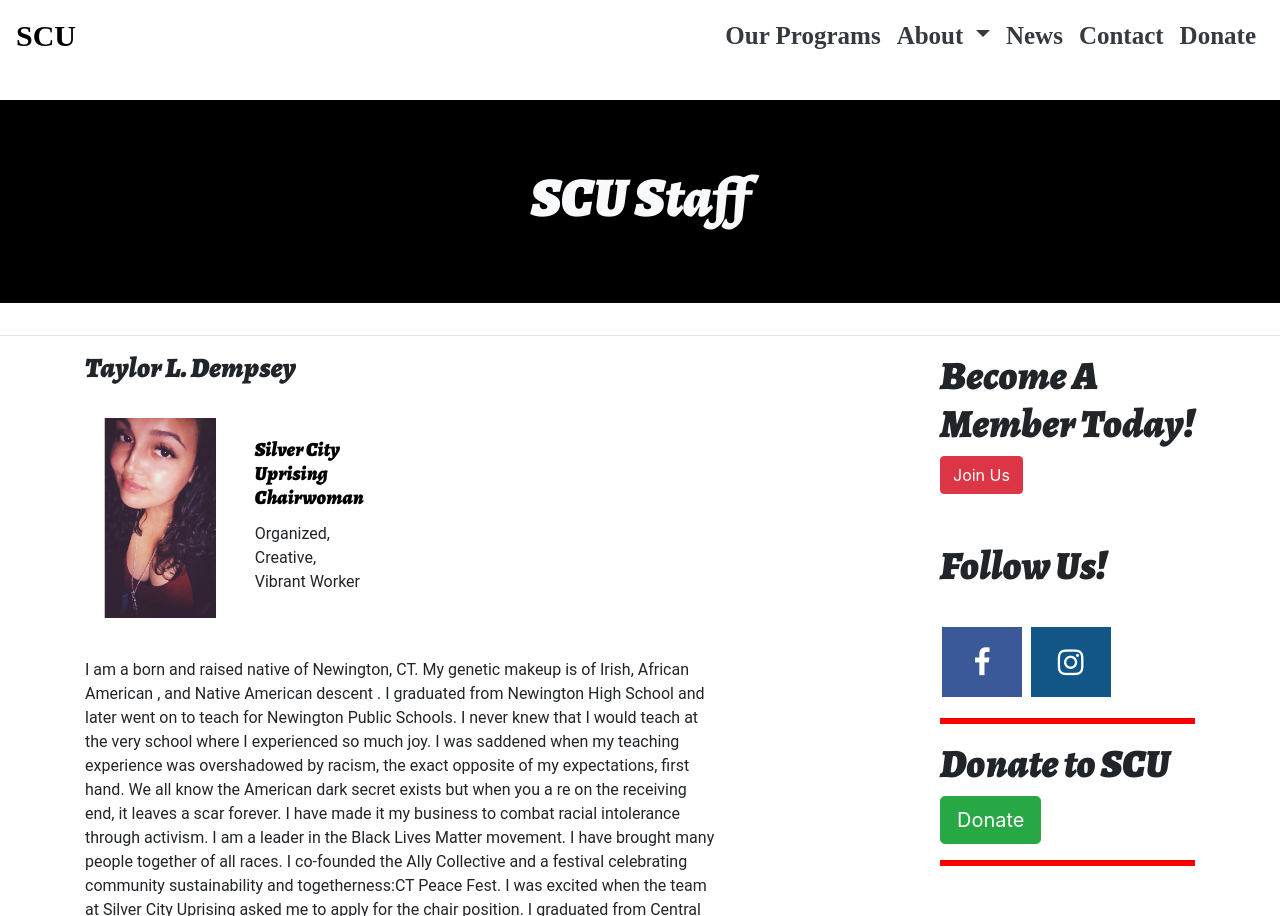
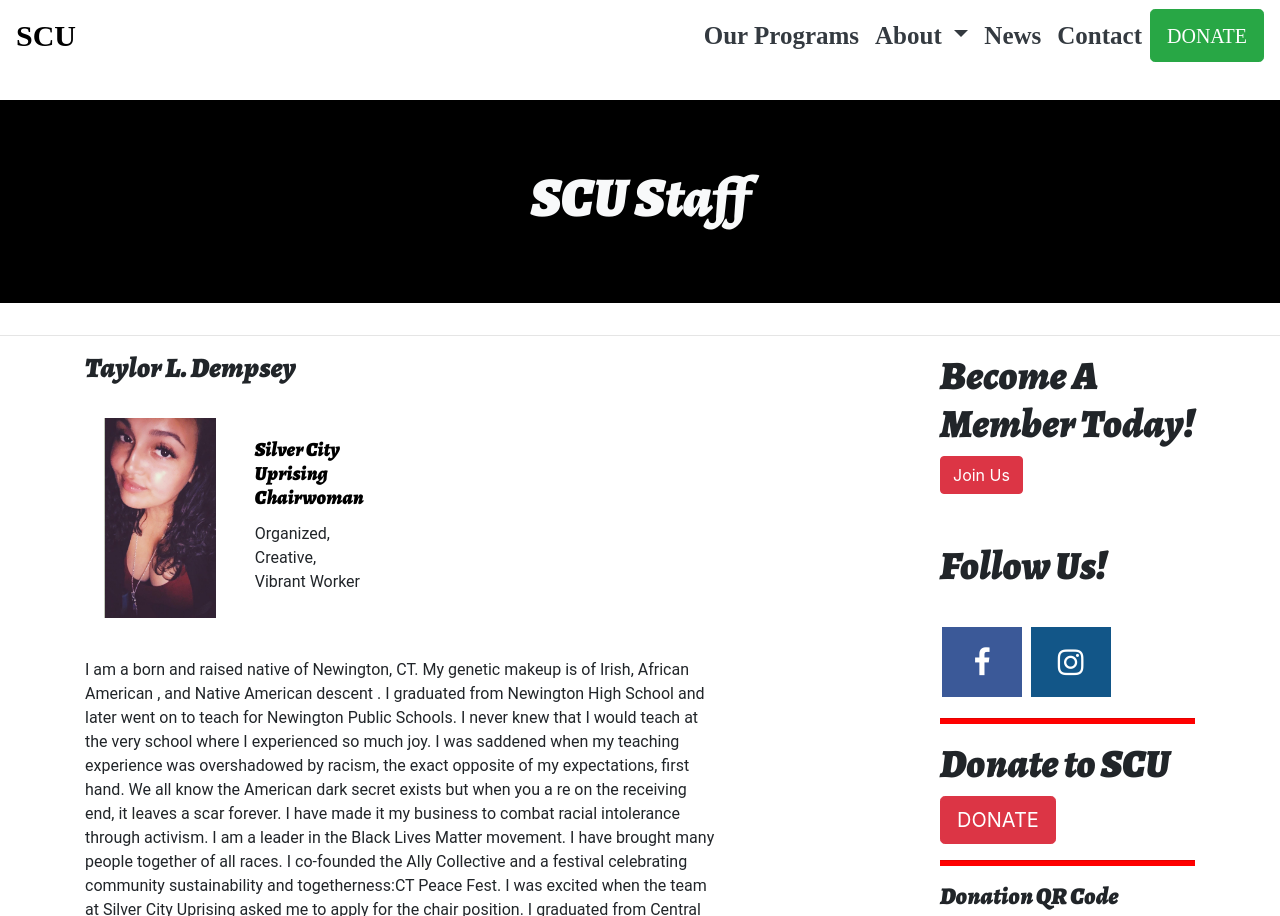
Before and after one commit to tyrainman427/SCU, a Django app: template members/templates/members/founders.html in a window 1280 px wide. Shown: the top 916 px of the page. Run offline with Django 3.2, Linux system fonts and the light colour scheme; the template is opened without the code that fills it, so the values that code supplies are empty; some libraries are stand-ins or nearby versions.

Commit message:
fixing donation button

```diff
--- a/members/templates/members/base.html
+++ b/members/templates/members/base.html
@@ -146,7 +146,7 @@
           <a class="nav-item nav-link text-dark font-weight-bold" href="{% url 'members:profile' %}">Profile</a>
           <a class="nav-item nav-link text-dark font-weight-bold" href="{% url 'members:logout' %}">Logout</a>
           {% endif %}
-          <a class="nav-item nav-link text-dark font-weight-bold" href="/donate/">Donate</a>
+          <button onclick="window.open('https://www.paypal.com/biz/fund?id=F5L38BZW2V7DJ','_blank')" class="btn btn-success btn-lg">DONATE</button>
 
           <!-- <a class="nav-item nav-link" href="/portal/">Employee Portal</a> -->
 
@@ -188,7 +188,7 @@
               <li><a class="text-muted" href="/news/">News</a></li>
               <li><a class="text-muted" href="{% url 'members:profile' %}">Members</a></li>
               <!-- <li><a class="text-muted" href="#">Learning</a></li> -->
-              <li><a class="text-muted" href="/donate/">Donate</a></li>
+              <li><a class="text-muted" href="https://www.paypal.com/biz/fund?id=F5L38BZW2V7DJ">Donate</a></li>
               {% if user.is_authenticated %}
               <li><a class="text-muted" href="{% url 'members:logout' %}">Logout</a></li>
               {% else %}
--- a/members/templates/members/founders.html
+++ b/members/templates/members/founders.html
@@ -224,8 +224,10 @@ Affirmative Action. Brigitta is a BLM activist and firm believer of Human Rights
                 <a href="https://www.instagram.com/silvercityuprising/" class="fa fa-instagram"></a>
                 <hr class="bar">
                   <h1>Donate to SCU</h1>
-                  <a class="btn btn-success btn-lg text-align-between" href="/donate/">Donate</a>
+                  <button onclick="window.open('https://www.paypal.com/biz/fund?id=F5L38BZW2V7DJ','_blank')" class="btn btn-danger btn-lg">DONATE</button>
                 <hr class="bar">
+                <h4>Donation QR Code</h4>
+                <img src="{% static 'img/donationQR.png'%}" alt="">
         </div>
     </div>
 </div>
```
Also changed, not shown: members/migrations/__init__.py (deleted), 4 other files.
